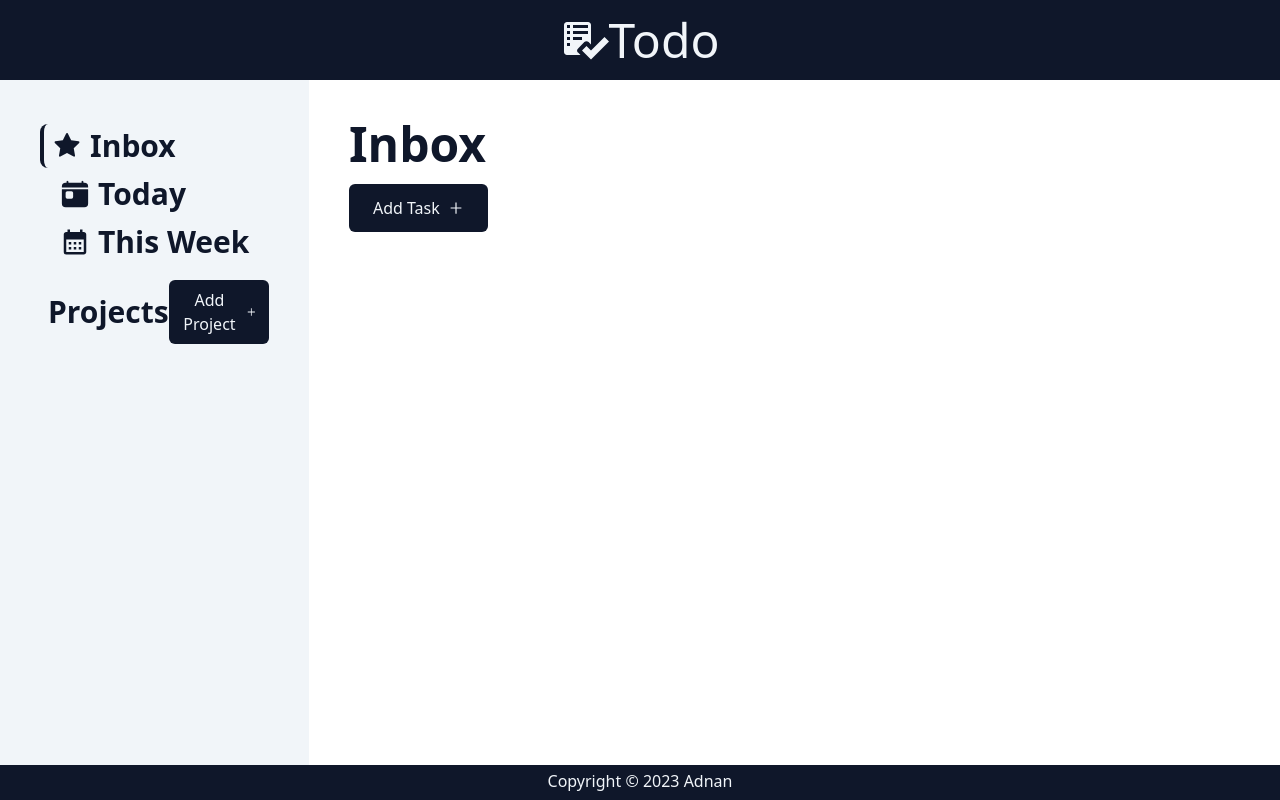
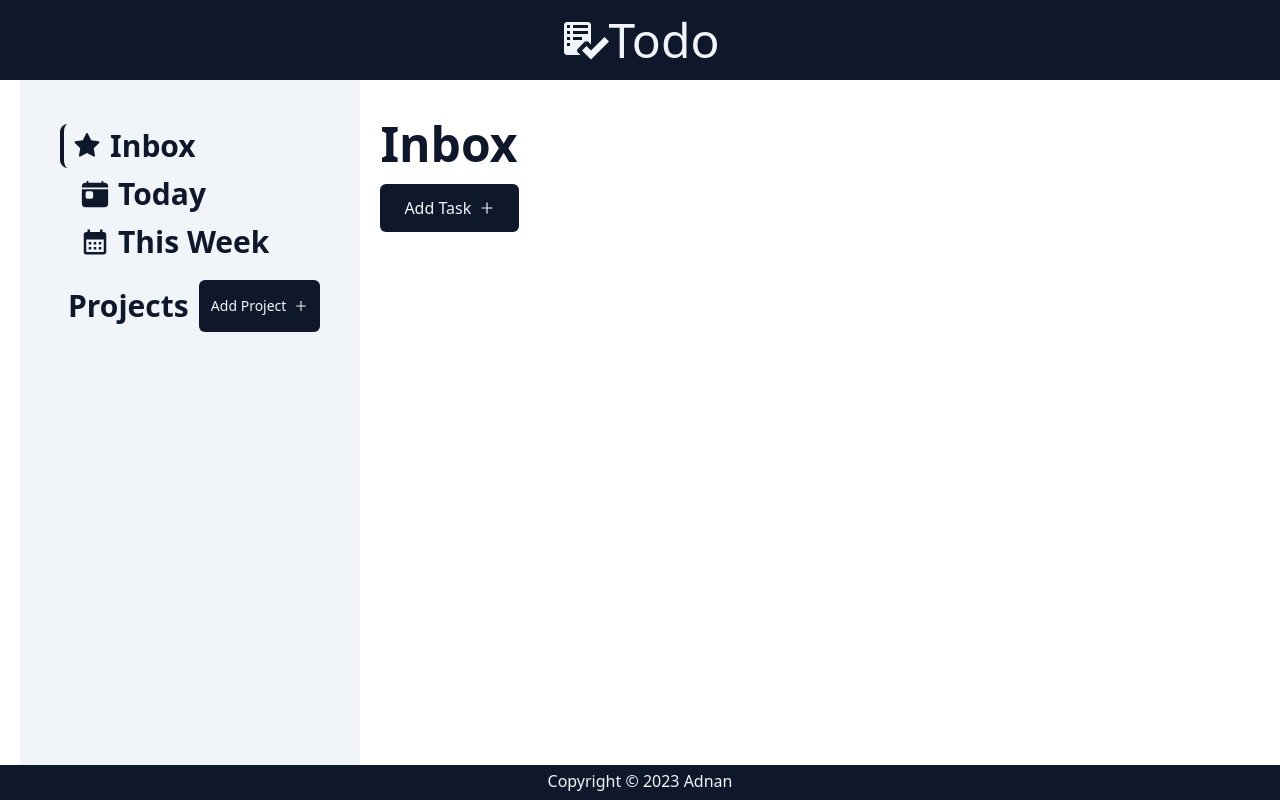
Before and after one commit to adnansyed101/reactTodoist, a React (Vite) app: page / in a window 1280 px wide. Built offline with nearby package versions, Linux system fonts and the light colour scheme.

Commit message:
add responsive medias

```diff
--- a/src/App.tsx
+++ b/src/App.tsx
@@ -106,7 +106,7 @@ const App = (): JSX.Element => {
   });
 
   return (
-    <div className="relative h-screen w-screen md:static md:grid md:grid-cols-[1fr_4fr] md:grid-rows-[80px_1fr_35px]">
+    <div className="relative h-screen w-screen lg:static lg:grid lg:grid-cols-[1fr_4fr] lg:grid-rows-[80px_1fr_35px]">
       <Header handleToggleNavBar={toggleNavBar} showNav={showNav} />
       <Sidebar
         tabId={tabId}
--- a/src/components/Header.tsx
+++ b/src/components/Header.tsx
@@ -9,14 +9,14 @@ type HeaderProps = {
 
 const Header = ({ handleToggleNavBar, showNav }: HeaderProps) => {
   return (
-    <header className="col-span-2 flex items-center justify-between bg-slate-900 px-4 text-2xl text-slate-100 md:justify-center md:text-5xl">
+    <header className="col-span-2 flex items-center justify-between bg-slate-900 px-4 text-2xl text-slate-100 md:text-5xl lg:justify-center">
       <span className="flex items-center justify-start py-2  md:py-3 ">
         <GoChecklist /> Todo
       </span>
       {showNav ? (
-        <AiOutlineMenu className="md:hidden" onClick={handleToggleNavBar} />
+        <AiOutlineMenu className="lg:hidden" onClick={handleToggleNavBar} />
       ) : (
-        <RxCross1 className="md:hidden" onClick={handleToggleNavBar} />
+        <RxCross1 className="lg:hidden" onClick={handleToggleNavBar} />
       )}
     </header>
   );
--- a/src/components/Inbox.tsx
+++ b/src/components/Inbox.tsx
@@ -82,7 +82,7 @@ const Inbox = ({
       </button>
       {inputBox && (
         <form
-          className="grid w-full gap-2 p-3 md:w-2/4 md:grid-cols-4"
+          className="grid w-full gap-2 py-3 md:w-full md:grid-cols-4 2xl:w-2/4"
           onSubmit={onInputSubmit}
         >
           <input
--- a/src/components/ProjectPage.tsx
+++ b/src/components/ProjectPage.tsx
@@ -92,7 +92,7 @@ const ProjectPage = ({
       </button>
       {inputBox && (
         <form
-          className="grid w-full gap-2 p-3 md:w-2/4 md:grid-cols-4"
+          className="grid w-full gap-2 p-3 md:grid-cols-4 lg:w-2/4"
           onSubmit={onInputSubmit}
         >
           <input
--- a/src/components/ProjectSideBar.tsx
+++ b/src/components/ProjectSideBar.tsx
@@ -68,7 +68,7 @@ const ProjectSideBar = ({
         <button
           type="button"
           onClick={toggleInputBox}
-          className="flex items-center justify-center gap-2 rounded-md bg-slate-900 px-3 py-2 text-slate-100 hover:bg-slate-950 hover:text-slate-50"
+          className="flex items-center justify-center gap-1 rounded-md bg-slate-900 px-3 py-2 text-sm text-slate-100 hover:bg-slate-950 hover:text-slate-50 xl:gap-2"
         >
           Add Project
           <AiOutlinePlus />
--- a/src/components/Sidebar.tsx
+++ b/src/components/Sidebar.tsx
@@ -31,8 +31,8 @@ const Sidebar = ({
   return (
     <div
       className={`${
-        showNav ? "-translate-x-96 transition" : ""
-      } absolute h-full w-2/3 bg-slate-100 p-5 duration-500 ease-out md:static md:block md:w-full md:translate-x-0 md:p-2 md:transition-none lg:p-10`}
+        showNav ? "-translate-x-full transition" : ""
+      } absolute h-full w-2/3 bg-slate-100 p-5 duration-500 ease-out md:w-2/4 md:p-4 lg:static lg:block lg:w-full md lg:translate-x-0 lg:transition-none lg:mx-5 xl:p-10`}
     >
       <p
         className={tabId === "inbox" ? "sidebar-tab-border" : "sidebar-tab"}
--- a/src/index.css
+++ b/src/index.css
@@ -3,11 +3,11 @@
 @tailwind utilities;
 
 .sidebar-tab {
-  @apply my-1 flex items-center gap-2 rounded-lg py-1 text-xl font-bold text-slate-900 hover:scale-105 cursor-pointer hover:bg-slate-200 md:pl-2 lg:pl-5 lg:text-3xl;
+  @apply my-1 flex cursor-pointer items-center gap-2 rounded-lg py-1 text-xl font-bold text-slate-900 hover:scale-105 hover:bg-slate-200 md:pl-2 lg:pl-5 lg:text-2xl xl:text-3xl;
 }
 
 .sidebar-tab-border {
-  @apply my-1 flex items-center gap-2 rounded-lg border-l-4 border-slate-900 py-1 pl-5 text-xl font-bold cursor-pointer text-slate-900 hover:scale-105 hover:bg-slate-200 md:pl-2 lg:text-3xl;
+  @apply my-1 flex cursor-pointer items-center gap-2 rounded-lg border-l-4 border-slate-900 py-1 pl-5 text-xl font-bold text-slate-900 hover:scale-105 hover:bg-slate-200 md:pl-2 lg:text-2xl xl:text-3xl;
 }
 
 .input-box {
@@ -23,5 +23,5 @@
 }
 
 .sidebar-project {
-  @apply my-1 flex items-center gap-2 rounded-lg py-1 text-xl font-bold text-slate-900 md:pl-2 lg:text-3xl;
+  @apply my-1 flex items-center gap-2 rounded-lg py-1 text-xl font-bold text-slate-900 md:pl-2 lg:text-2xl xl:text-3xl;
 }
```
